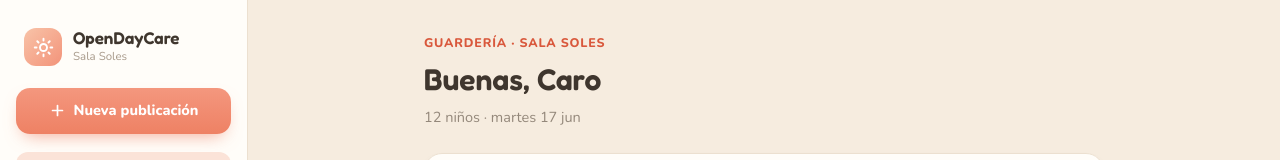
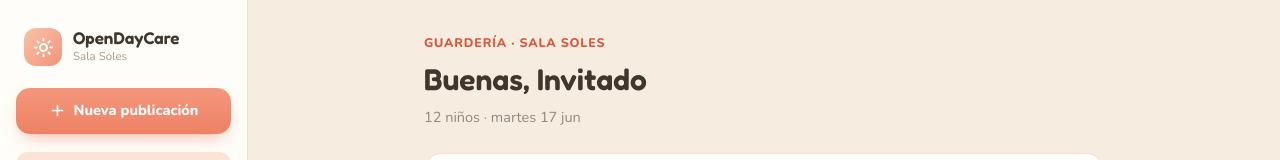
Before and after one commit to arsabe75/open-daycare, a Next.js app: page / in a window 1280 px wide. Shown: the top 160 px of the page. Built offline with nearby package versions, Linux system fonts and the light colour scheme; no server answers.

Commit message:
STEP 09: Add user profile integration to KidProfilePage, KidsPage, and Home components

```diff
--- a/app/kids/[id]/page.tsx
+++ b/app/kids/[id]/page.tsx
@@ -6,12 +6,14 @@ import AllergyAlert from "@/components/kids/profile/allergy-alert";
 import ChildDetails from "@/components/kids/profile/child-details";
 import LinkedParents from "@/components/kids/profile/linked-parents";
 import { getChildById } from "@/lib/data/children";
+import { getCurrentUserProfile } from "@/lib/current-user";
 
 export default async function KidProfilePage({
   params,
 }: PageProps<"/kids/[id]">) {
   const { id } = await params;
   const child = getChildById(id);
+  const user = await getCurrentUserProfile();
 
   if (!child) {
     notFound();
@@ -19,7 +21,7 @@ export default async function KidProfilePage({
 
   return (
     <div className="flex min-h-screen bg-[#F6ECDF]">
-      <SidebarWithDialog activeHref="/kids" />
+      <SidebarWithDialog activeHref="/kids" user={user} />
       <main className="flex-1 min-w-0 h-screen overflow-y-auto">
         <div className="max-w-205 w-full mx-auto px-10 pt-8.5 pb-20">
           <Link
--- a/app/kids/page.tsx
+++ b/app/kids/page.tsx
@@ -2,11 +2,14 @@ import SidebarWithDialog from "@/components/sidebar-with-dialog";
 import KidsView from "@/components/kids/kids-view";
 import { children } from "@/lib/data/children";
 import { rooms } from "@/lib/data/rooms";
+import { getCurrentUserProfile } from "@/lib/current-user";
 
-export default function KidsPage() {
+export default async function KidsPage() {
+  const user = await getCurrentUserProfile();
+
   return (
     <div className="flex min-h-screen bg-[#F6ECDF]">
-      <SidebarWithDialog activeHref="/kids" />
+      <SidebarWithDialog activeHref="/kids" user={user} />
       <KidsView initialChildren={children} rooms={rooms} />
     </div>
   );
--- a/app/page.tsx
+++ b/app/page.tsx
@@ -1,6 +1,8 @@
 import HomeView from "@/components/feed/home-view";
 import { posts } from "@/lib/data/posts";
+import { getCurrentUserProfile } from "@/lib/current-user";
 
-export default function Home() {
-  return <HomeView initialPosts={posts} />;
+export default async function Home() {
+  const user = await getCurrentUserProfile();
+  return <HomeView initialPosts={posts} user={user} />;
 }
--- a/components/feed/home-view.tsx
+++ b/components/feed/home-view.tsx
@@ -2,6 +2,7 @@
 
 import { useState } from "react";
 import type { Post } from "@/lib/data/posts";
+import type { CurrentUserProfile } from "@/lib/current-user";
 import Composer from "@/components/feed/composer";
 import HomePostCard from "@/components/feed/post-card";
 import NewPostDialog from "@/components/feed/new-post-dialog";
@@ -9,9 +10,10 @@ import Sidebar from "@/components/sidebar";
 
 interface HomeViewProps {
   initialPosts: Post[];
+  user?: CurrentUserProfile | null;
 }
 
-export default function HomeView({ initialPosts }: HomeViewProps) {
+export default function HomeView({ initialPosts, user }: HomeViewProps) {
   const [posts, setPosts] = useState<Post[]>(initialPosts);
   const [dialogOpen, setDialogOpen] = useState(false);
 
@@ -19,9 +21,15 @@ export default function HomeView({ initialPosts }: HomeViewProps) {
     setPosts((prev) => [post, ...prev]);
   }
 
+  const firstName = user?.fullName?.split(" ")[0] ?? "Invitado";
+
   return (
     <div className="flex min-h-screen bg-[#F6ECDF]">
-      <Sidebar activeHref="/" onNewPost={() => setDialogOpen(true)} />
+      <Sidebar
+        activeHref="/"
+        onNewPost={() => setDialogOpen(true)}
+        user={user}
+      />
       <main className="flex-1 min-w-0 h-screen overflow-y-auto">
         <div className="max-w-190 w-full mx-auto px-10 pt-8.5 pb-20">
           <div className="mb-6">
@@ -29,7 +37,7 @@ export default function HomeView({ initialPosts }: HomeViewProps) {
               GUARDERÍA · SALA SOLES
             </div>
             <h1 className="font-display font-semibold text-[30px] text-[#3F362E] m-0">
-              Buenas, Caro
+              Buenas, {firstName}
             </h1>
             <p className="mt-1.25 text-[#94887B] text-[14.5px]">
               12 niños · martes 17 jun
```
